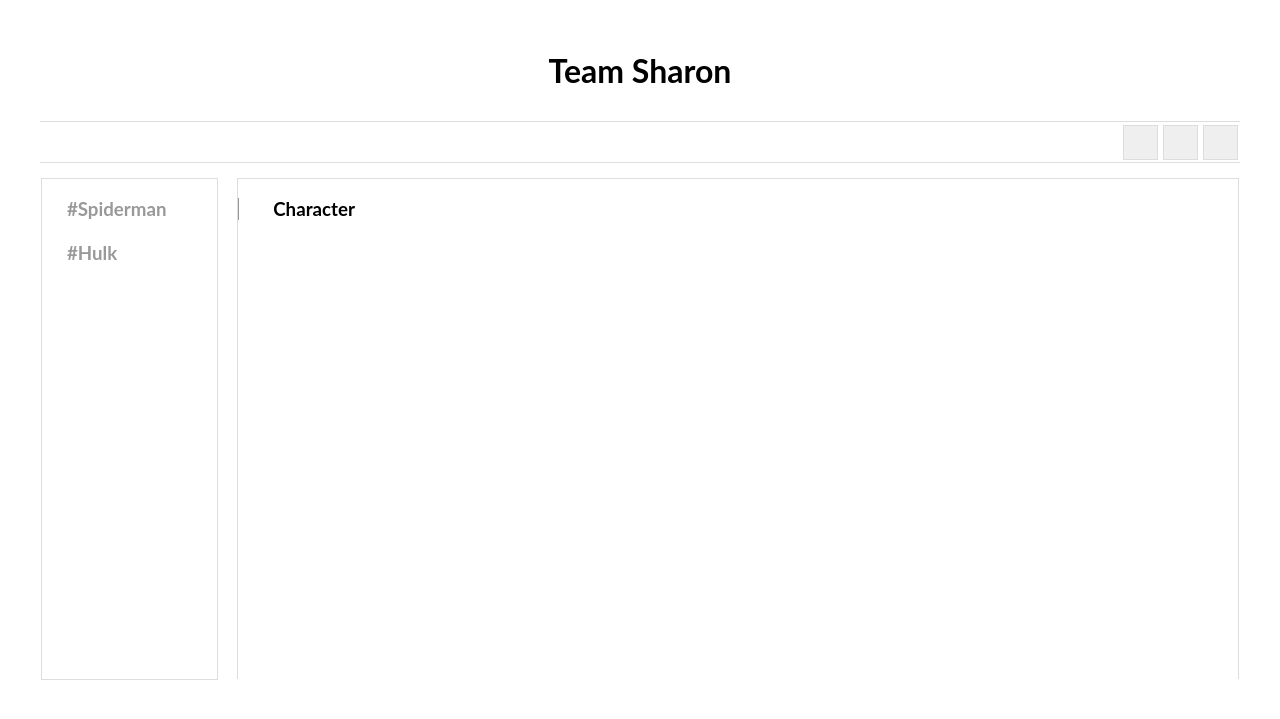
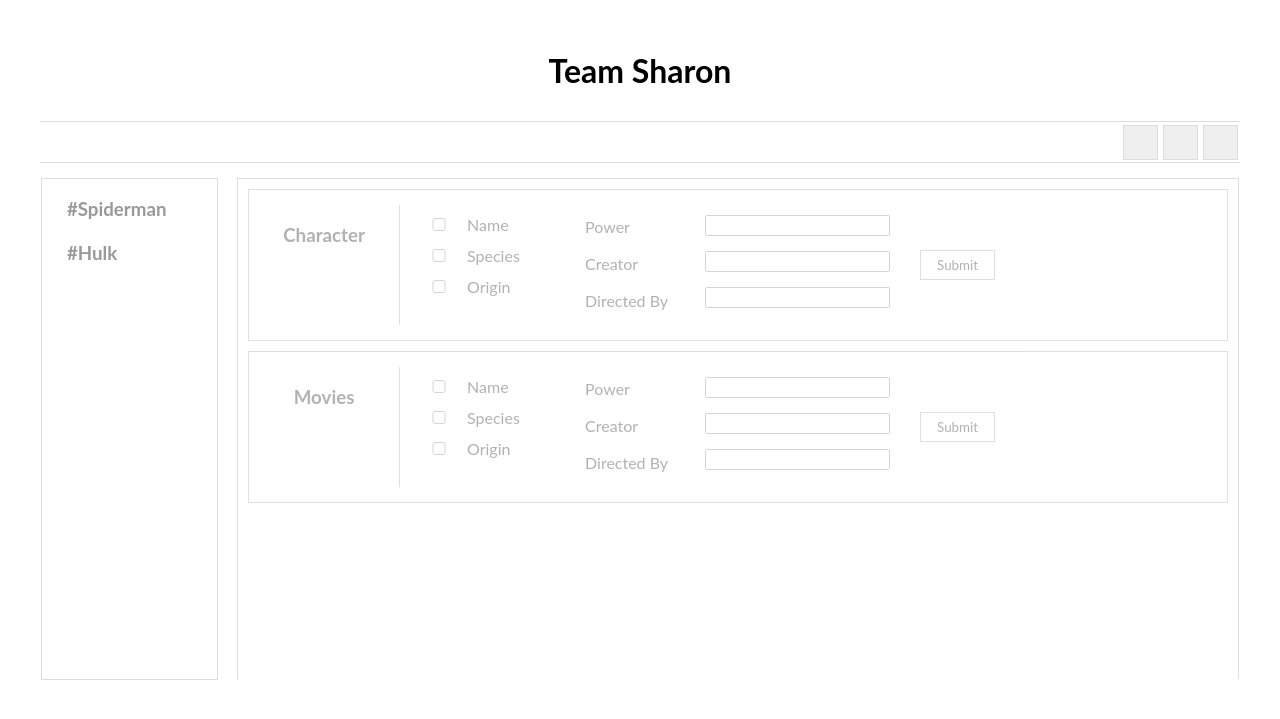
Before and after one commit to SarcasmAppreciated/TeamSharon, a Django app: page /SuperheroesAndStuff/ in a window 1280 px wide. Shown: the top 719 px of the page. Run offline with Django 3.2, Linux system fonts and the light colour scheme; parts of the project's set-up code (start-up, migrations or seed data) failed here and were passed over.

Commit message:
added_choice

```diff
--- a/SuperheroesAndStuff/static/css/main.css
+++ b/SuperheroesAndStuff/static/css/main.css
@@ -107,14 +107,87 @@ button.list:active {
 }
 
 .category {
-	height: 200px;
-	width: 100%;
-	display: block;
+    height: 150px;
+    width: auto;
+    display: block;
+    margin: 10px;
+    border: 1px solid #999;
+    opacity: 0.3;
+}
+
+.category:hover {
+	opacity: 1;
 }
 
 .title_box {
-	height: 100%;
-	width: 150px;
-	display: block;
-	border-left: 1px solid #999;
+    height: 120px;
+    width: 150px;
+    display: block;
+    float: left;
+    margin-top: 15px;
+    margin-right: 10px;
+    border-right: 1px solid #999;
 }
+
+.checkbox_box {
+    height: auto;
+    width: 150px;
+    display: inline-block;
+    margin-top: 25px;
+    margin-right: 25px;
+    float: left;
+    text-align: left;
+}
+
+.checkbox {
+    width: 50px;
+    margin-bottom: 15px;
+    display: inline-block;
+}
+
+.type_box {
+    height: 100%;
+    width: auto;
+    display: inline-block;
+    float: left;
+    text-align: left;
+}
+
+.option_text {
+    height: auto;
+    width: 120px;
+    float: left;
+    display: inline-block;
+    margin-top: 25px;
+}
+
+.option_text p {
+    display: block;
+    margin-top: 2px;
+    margin-bottom: 18px;
+    margin-left: 0px;
+    margin-right: 15px;
+}
+
+.option_input {
+    height: auto;
+    width: 200px;
+    display: inline-block;
+    margin-top: 25px;
+    margin-right: 15px;
+}
+
+.text_input {
+    display: block;
+    margin-bottom: 15px;
+}
+
+.submit_button {
+    height: 30px;
+    width: 75px;
+    display: block;
+    margin-top: 60px;
+    border: 1px solid #999;
+    background-color: #FFF;
+    font-family: "Quicksand", "Lato", "Helvetica Neue", Arial, sans-serif;
+}
--- a/SuperheroesAndStuff/templates/SuperheroesAndStuff/index.html
+++ b/SuperheroesAndStuff/templates/SuperheroesAndStuff/index.html
@@ -42,17 +42,55 @@
 			</div>
 			<div id="content">
 				<!--<div class="container">
-					<img src='{%static "images/spiderman.jpg" %}'></img>
+					<img src='/static/images/spiderman.jpg'></img>
 				</div>-->
-				<div class="catagory">
+				<div class="category faded">
 					<div class="title_box">
-					<h3>Character</h3>
+						<h3>Character</h3>
 					</div>
-					<div class="checkbox_box">
+					<form class="checkbox_box">
+						<input type="checkbox" name="name" class="checkbox">Name</input>
+						<input type="checkbox" name="species" class="checkbox">Species</input>
+						<input type="checkbox" name="origin" class="checkbox">Origin</input>
+					</form>
+					<form class="type_box">
+						<div class="option_text">
+							<p>Power</p>
+							<p>Creator</p>
+							<p>Directed By</p>
+						</div>
+						<div class="option_input">
+							<input type="text" name="power" class="text_input"></input>
+							<input type="text" name="creator" class="text_input"></input>
+							<input type="text" name="director" class="text_input"></input>
+						</div>
+					</form>
+					<button class="submit_button">Submit</button>
+				</div>
+				<div class="category faded">
+					<div class="title_box">
+						<h3>Movies</h3>
 					</div>
-					<div class="type_box">
-					</div>
+					<form class="checkbox_box">
+						<input type="checkbox" name="name" class="checkbox">Name</input>
+						<input type="checkbox" name="species" class="checkbox">Species</input>
+						<input type="checkbox" name="origin" class="checkbox">Origin</input>
+					</form>
+					<form class="type_box">
+						<div class="option_text">
+							<p>Power</p>
+							<p>Creator</p>
+							<p>Directed By</p>
+						</div>
+						<div class="option_input">
+							<input type="text" name="power" class="text_input"></input>
+							<input type="text" name="creator" class="text_input"></input>
+							<input type="text" name="director" class="text_input"></input>
+						</div>
+					</form>
+					<button class="submit_button">Submit</button>
 				</div>
+
 			</div>
 		</div>
     </body>
```
